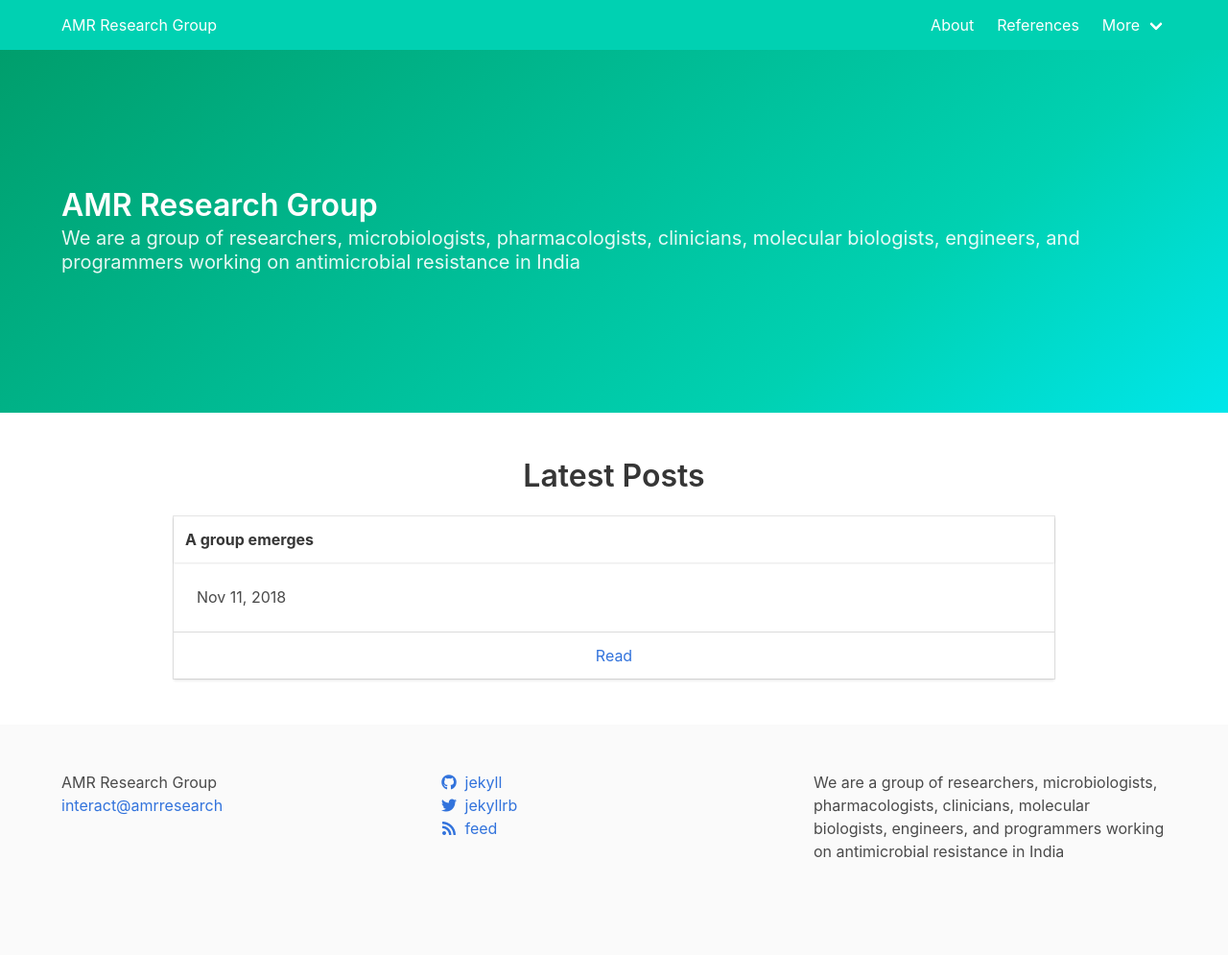
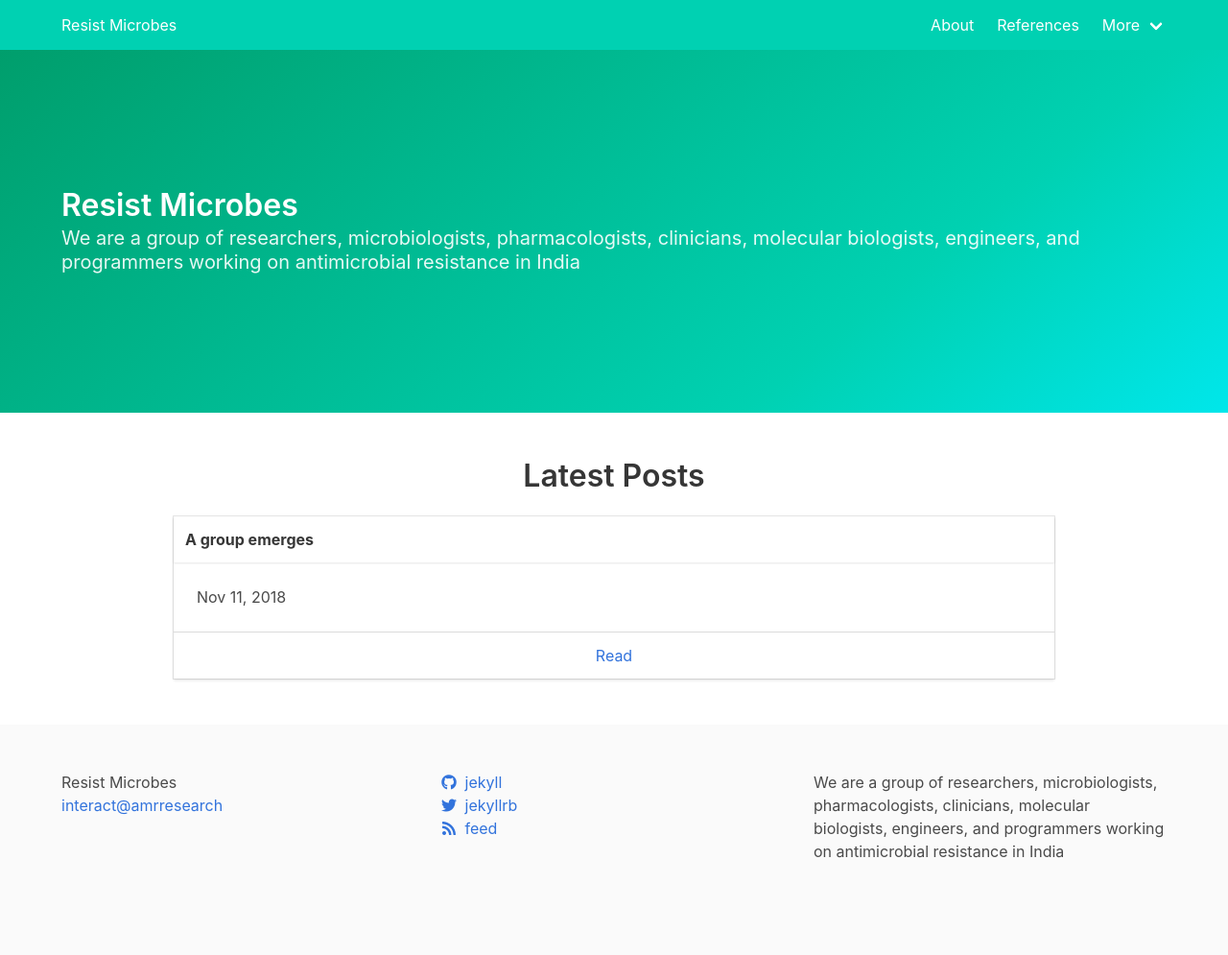
Before and after one commit to onehealthamr/onehealthamr.in, a Jekyll site: the page built from index.md, in a window 1280 px wide. Shown: the whole page at 96% size. Built offline with Jekyll 4.4.1, drawn with Linux system fonts in a browser that asks for light colours; nearby versions of some CDN libraries.

Commit message:
rename to resist microbes

```diff
--- a/_config.yml
+++ b/_config.yml
@@ -13,7 +13,7 @@
 # you will see them accessed via {{ site.title }}, {{ site.email }}, and so on.
 # You can create any custom variable you would like, and they will be accessible
 # in the templates via {{ site.myvariable }}.
-title: AMR Research Group
+title: Resist Microbes
 email: interact@amrresearch
 description: >- # this means to ignore newlines until "baseurl:"
   We are a group of researchers, microbiologists, pharmacologists, clinicians, molecular biologists, engineers, and programmers working on antimicrobial resistance in India
```
